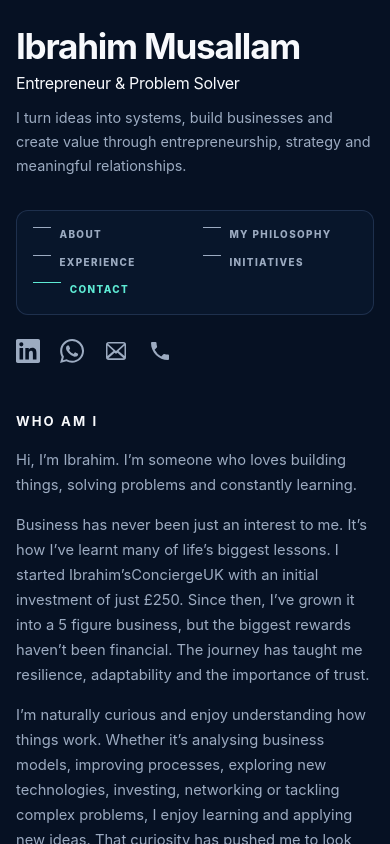
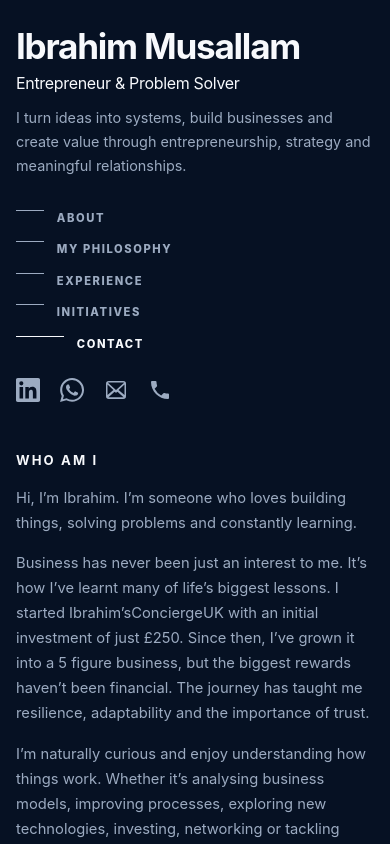
Before and after one commit to ibrahimmusallam10/Ibrahim-sConciergeUK, a React (Vite) app: page / in a window 390 px wide. Shown: the top 844 px of the page. Built offline with nearby package versions, Linux system fonts and the light colour scheme.

Commit message:
Restore vertical mobile navigation

```diff
--- a/src/styles.css
+++ b/src/styles.css
@@ -807,26 +807,31 @@ h3 {
 
   .side-nav {
     display: grid;
-    grid-template-columns: repeat(2, minmax(0, 1fr));
-    gap: 0.75rem 1rem;
+    grid-template-columns: 1fr;
+    gap: 0.85rem;
     margin-top: 2rem;
-    padding: 1rem;
-    background: rgba(12, 27, 52, 0.52);
-    border: 1px solid var(--border);
-    border-radius: 0.75rem;
+    padding: 0;
+    background: transparent;
+    border: 0;
   }
 
   .side-nav a {
-    width: 100%;
-    font-size: 0.62rem;
+    width: fit-content;
+    gap: 0.8rem;
+    font-size: 0.7rem;
   }
 
   .side-nav a.active {
-    color: var(--accent);
+    color: var(--heading);
   }
 
   .side-nav a.active span {
-    background: var(--accent);
+    width: 3rem;
+    background: var(--heading);
+  }
+
+  .side-nav span {
+    width: 1.75rem;
   }
 
   .intro-footer {
```
